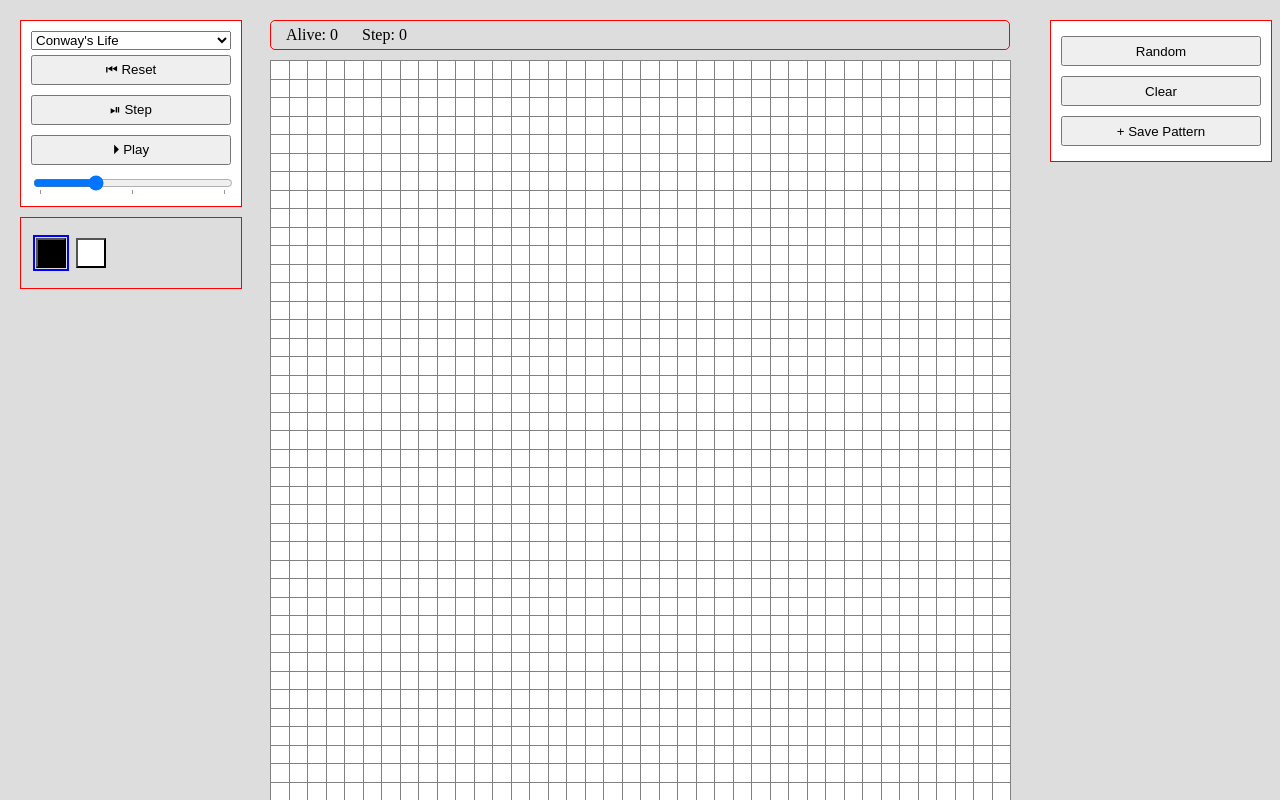
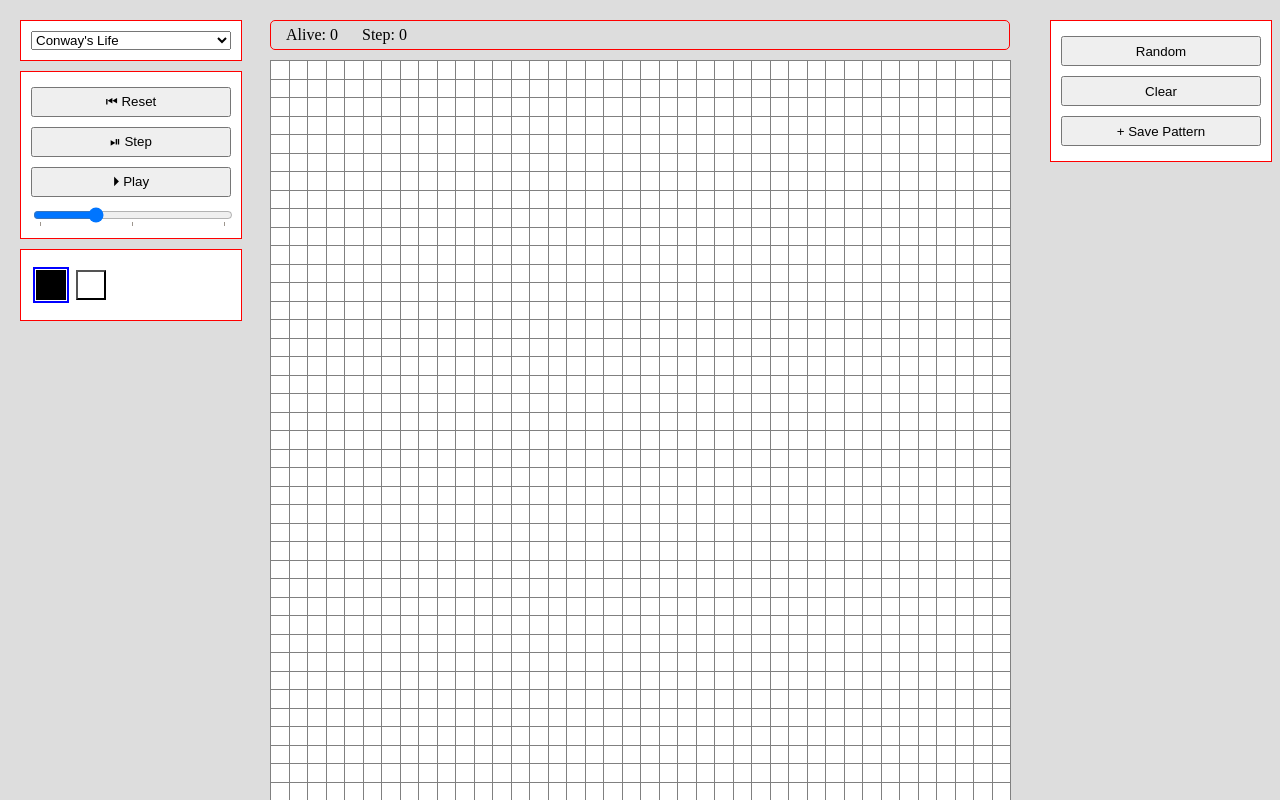
Before and after one commit to Hypercubed/CellularPlayground, an Angular app: page / in a window 1280 px wide. Built offline with nearby package versions, Linux system fonts and the light colour scheme.

Commit message:
patterns

```diff
--- a/src/app/app.component.html
+++ b/src/app/app.component.html
@@ -3,8 +3,8 @@
   class="game"
   [class]="'game--' + currentGame"
   [class.playing]="playing"
-  [style.--m]="game.sizeX"
-  [style.--n]="game.sizeY"
+  [style.--m]="game.width"
+  [style.--n]="game.height"
 >
   <aside id="left-side">
     <div class="controls">
@@ -16,8 +16,9 @@
           {{ game.value.title }}
         </option>
       </select>
+    </div>
+    <div class="controls">
       <button (click)="onReset()">⏮ Reset</button>
-
       <button (click)="doStep()" [disabled]="playing">⏯ Step</button>
       <button (click)="onTogglePlay()">
         {{ playing ? "⏸ Pause" : "⏵ Play" }}
@@ -36,7 +37,7 @@
         <option>5</option>
       </datalist>
     </div>
-    <div id="pallet">
+    <div id="pallet" class="controls">
       <div class="set" *ngFor="let set of game.pallet; trackBy: trackByMethod">
         <button
           *ngFor="let type of set; trackBy: trackByMethod"
--- a/src/app/app.component.scss
+++ b/src/app/app.component.scss
@@ -27,14 +27,13 @@
     &#right-side {
       right: 0;
     }
-  };
+  }
 
   #content {
     width: var(--board-width);
     padding: 20px;
     margin: 0 auto;
   }
-
 
   #board,
   .pattern-board {
@@ -208,20 +207,20 @@
     .cell {
       transition: unset;
 
-      &.cell--empty {
+      &.cell--b {
         background-color: black;
       }
 
-      &.cell--head {
+      &.cell--⚡︎ {
         color: yellow;
         background-color: blue;
       }
 
-      &.cell--tail {
+      &.cell--■ {
         background-color: red;
       }
 
-      &.cell--conductor {
+      &.cell--o {
         background-color: yellow;
       }
     }
--- a/src/app/app.component.ts
+++ b/src/app/app.component.ts
@@ -10,7 +10,7 @@ import {
 import { WireWorld } from "./games/wireworld";
 import { Ant } from "./games/ant";
 import { Life } from "./games/life";
-import { startingGrid, Wolfram } from "./games/wolfram";
+import { Wolfram } from "./games/wolfram";
 import { CellState, Game, makeGridWith } from "./games/game";
 import { KeyValue } from "@angular/common";
 // import { City } from "./games/city";
@@ -18,54 +18,79 @@ import { KeyValue } from "@angular/common";
 /* Defining the interface for the pattern. */
 interface GameListItem {
   title: string;
-  create: () => Game;
+  // create: () => Game;
+  Ctor: any;
+  options: any;
   patterns: Array<CellState[][]>;
 }
 
 const Games: Record<string, GameListItem> = {
-  life: { title: "Conway's Life", create: () => new Life(), patterns: [] },
+  life: {
+    title: "Conway's Life",
+    Ctor: Life,
+    options: {},
+    // create: () => new Life(),
+    patterns: [],
+  },
   historyLife: {
     title: "Conway's Life (History)",
-    create: () => new Life('b2s23'),
+    Ctor: Life,
+    options: { ruleString: "b2s23" },
     patterns: [],
   },
   torusLife: {
     title: "Conway's Life (Torus)",
-    create: () => new Life('b2s23', { continuous: true }),
+    Ctor: Life,
+    options: { ruleString: "b2s23", continuous: true },
     patterns: [],
   },
   // starTrekLife: {
   //   title: "Star Trek",
-  //   create: () => new Life('B3/S0248'),
+  //   create: () => new Life({ ruleString: 'B3/S0248' }),
   //   patterns: [],
   // },
   diamoebaLife: {
     title: "Diamoeba",
-    create: () => new Life('B35678/S5678'),
+    Ctor: Life,
+    options: { ruleString: "B35678/S5678" },
     patterns: [],
   },
   mazeLife: {
     title: "Maze",
-    create: () => new Life('B3/S12345'),
+    Ctor: Life,
+    options: { ruleString: "B3/S12345" },
     patterns: [],
   },
   ant: {
     title: "Langton's Ant",
-    create: () => new Ant(),
+    Ctor: Ant,
+    options: {},
     patterns: [],
   },
   torusAnt: {
     title: "Langton's Ant (Torus)",
-    create: () => new Ant({ continuous: true }),
+    Ctor: Ant,
+    options: { continuous: true },
     patterns: [],
   },
   wireWorld: {
     title: "WireWorld",
-    create: () => new WireWorld(),
+    Ctor: WireWorld,
+    options: {},
     patterns: [],
   },
-  rule30: { title: "Rule 30", create: () => new Wolfram(), patterns: [] },
-  rule110: { title: "Rule 110", create: () => new Wolfram(110), patterns: [] },
+  rule30: {
+    title: "Rule 30",
+    Ctor: Wolfram,
+    options: { N: 30 },
+    patterns: [],
+  },
+  rule110: {
+    title: "Rule 110",
+    Ctor: Wolfram,
+    options: { N: 110 },
+    patterns: [],
+  },
   // city: { title: 'City', create: () => new City, patterns: [] },
 };
 
@@ -90,7 +115,7 @@ export class AppComponent {
   private timeout = null;
   mouseDown = false;
 
-  @ViewChild('board', { static: true }) board: ElementRef;
+  @ViewChild("board", { static: true }) board: ElementRef;
 
   constructor(private readonly cdr: ChangeDetectorRef) {}
 
@@ -139,10 +164,7 @@ export class AppComponent {
         this.pause();
       }
 
-      const s =
-        e.buttons === 1
-          ? this.currentType
-          : this.game.emptyCell;
+      const s = e.buttons === 1 ? this.currentType : this.game.emptyCell;
 
       this.setCell(x, y, s);
     }
@@ -168,8 +190,8 @@ export class AppComponent {
     const dx = e.touches[0].clientX - el.offsetLeft;
     const dy = e.touches[0].clientY - el.offsetTop;
 
-    const x = Math.floor(dx / el.clientWidth * this.game.sizeX);
-    const y = Math.floor(dy / el.clientHeight * this.game.sizeY);
+    const x = Math.floor((dx / el.clientWidth) * this.game.width);
+    const y = Math.floor((dy / el.clientHeight) * this.game.height);
 
     this.setCell(x, y, this.currentType);
   }
@@ -185,16 +207,20 @@ export class AppComponent {
   setupGame(name: string) {
     this.gameItem = this.Games[name];
     this.resetGame();
-    // console.log(this.game.getRLE());
-    if (!/^\$+$/.test(this.game.getRLE())) {
-      this.gameItem.patterns[0] = this.game.getGridClone();
+    if (this.game.patterns && !this.gameItem.patterns.length) {
+      this.game.patterns.forEach((pattern: string) => {
+        if (pattern) {
+          this.gameItem.patterns.push(this.game.rleToGrid(pattern));
+        }
+      });
     }
     this.currentType = this.game.defaultCell;
   }
 
   resetGame() {
     this.stop();
-    this.game = this.gameItem.create();
+    const { Ctor, options } = this.gameItem;
+    this.game = new Ctor(options);
     this.game.reset();
   }
 
@@ -244,6 +270,7 @@ export class AppComponent {
 
   onAddPattern() {
     this.gameItem.patterns.push(this.game.getGridClone());
+    console.log(this.game.getRLE());
   }
 
   onUsePattern(g: CellState[][]) {
--- a/src/app/games/ant.ts
+++ b/src/app/games/ant.ts
@@ -44,12 +44,14 @@ const WHITE_DOWN = createAntState(Directions.DOWN, Colors.WHITE);
 const WHITE_LEFT = createAntState(Directions.LEFT, Colors.WHITE);
 
 const AntOptionsDefault = {
-  sizeX: 29,
-  sizeY: 29,
+  width: 29,
+  height: 29,
   continuous: false,
 };
 
 export class Ant extends Game {
+  readonly patterns = ["$$$$$$$$$$$$$$14b1▲"];
+
   stats = {
     Step: 0,
     Ants: 0,
@@ -69,15 +71,9 @@ export class Ant extends Game {
   ];
 
   pallet = [
-    [ WHITE_UP,
-    WHITE_DOWN,
-    WHITE_LEFT,
-    WHITE_RIGHT ],
-    [ BLACK_UP,
-    BLACK_DOWN,
-    BLACK_LEFT,
-    BLACK_RIGHT ],
-    [ BLACK, WHITE ]
+    [WHITE_UP, WHITE_DOWN, WHITE_LEFT, WHITE_RIGHT],
+    [BLACK_UP, BLACK_DOWN, BLACK_LEFT, BLACK_RIGHT],
+    [BLACK, WHITE],
   ];
 
   constructor(options?: Partial<GameOptions>) {
@@ -87,23 +83,9 @@ export class Ant extends Game {
     });
   }
 
-  reset() {
-    this.stats.Step = 0;
-    this.fillWith((x, y) => {
-      if (
-        y === Math.floor(this.sizeY / 2) &&
-        x === Math.floor(this.sizeX / 2)
-      ) {
-        return WHITE_UP;
-      }
-      return WHITE;
-    });
-    this.refreshStats();
-  }
-
   refreshStats() {
     this.stats.Ants =
-      this.sizeX * this.sizeY -
+      this.width * this.height -
       this.worldCountWhen(WHITE) -
       this.worldCountWhen(BLACK);
   }
--- a/src/app/games/game.ts
+++ b/src/app/games/game.ts
@@ -4,26 +4,37 @@ export interface CellState {
 }
 
 export interface GameOptions {
-  sizeX: number;
-  sizeY: number;
+  width: number;
+  height: number;
   continuous: boolean;
 }
 
 export const DEAD = createState("b");
 export const ALIVE = createState("o");
 
-export abstract class Game<T extends CellState = CellState> {
+const DefaultGameOptions = {
+  width: 40,
+  height: 40,
+  continuous: false,
+};
+
+export abstract class Game<
+  T extends CellState = CellState,
+  O extends GameOptions = GameOptions
+> {
+  patterns: string[] = [];
+
   /* Array of all possible states
-    * The first state is the default state
-    * The last state is the state that is used when the cell is empty
-    */
+   * The first state is the default state
+   * The last state is the state that is used when the cell is empty
+   */
   states: T[];
 
   /* Array of states that are shown in the pallet */
   pallet: T[][];
 
-  sizeX: number;
-  sizeY: number;
+  width: number;
+  height: number;
   stats: Record<string, any>;
 
   /* If true, the grid is a torus */
@@ -43,11 +54,17 @@ export abstract class Game<T extends CellState = CellState> {
   }
 
   protected currentGrid: T[][];
+  protected options: O;
 
-  constructor(options?: Partial<GameOptions>) {
-    if (options) {
-      Object.assign(this, options);
-    }
+  constructor(options?: Partial<O>) {
+    this.options = {
+      ...DefaultGameOptions,
+      ...options,
+    } as O;
+
+    this.width = this.options.width;
+    this.height = this.options.height;
+    this.continuous = this.options.continuous;
   }
 
   refreshStats() {
@@ -56,19 +73,24 @@ export abstract class Game<T extends CellState = CellState> {
 
   reset() {
     this.fillWith(DEAD as T);
+    if (this.patterns?.length > 0) {
+      const g = this.rleToGrid(this.patterns[0]);
+      this.setGrid(g);
+    }
     this.stats.Step = 0;
+    this.refreshStats();
   }
 
   fillWith(c?: T | ((x: number, y: number) => T)) {
-    c ||= this.emptyCell
-    this.currentGrid = makeGridWith(this.sizeX, this.sizeY, c);
+    c ||= this.emptyCell;
+    this.currentGrid = makeGridWith(this.width, this.height, c);
     this.refreshStats();
   }
 
   getWorld(): T[] {
     let c = [];
-    for (let x = 0; x < this.sizeX; x++) {
-      for (let y = 0; y < this.sizeY; y++) {
+    for (let x = 0; x < this.width; x++) {
+      for (let y = 0; y < this.height; y++) {
         c.push(this.getCell(x, y));
       }
     }
@@ -77,8 +99,8 @@ export abstract class Game<T extends CellState = CellState> {
 
   getWorldWhen(s: T): T[] {
     let c = [];
-    for (let x = 0; x < this.sizeX; x++) {
-      for (let y = 0; y < this.sizeY; y++) {
+    for (let x = 0; x < this.width; x++) {
+      for (let y = 0; y < this.height; y++) {
         const ss = this.getCell(x, y);
         if (ss?.state === s.state) c.push(ss);
       }
@@ -120,8 +142,8 @@ export abstract class Game<T extends CellState = CellState> {
 
   worldCountWhen(s: T): number {
     let c = 0;
-    for (let x = 0; x < this.sizeX; x++) {
-      for (let y = 0; y < this.sizeY; y++) {
+    for (let x = 0; x < this.width; x++) {
+      for (let y = 0; y < this.height; y++) {
         c += +(this.getCell(x, y)?.state === s.state);
       }
     }
@@ -130,8 +152,8 @@ export abstract class Game<T extends CellState = CellState> {
 
   getCell(x: number, y: number): T {
     if (this.continuous) {
-      x = (x + this.sizeX) % this.sizeX;
-      y = (y + this.sizeY) % this.sizeY;
+      x = (x + this.width) % this.width;
+      y = (y + this.height) % this.height;
     } else {
       if (x < 0 || y < 0) return this.emptyCell;
       if (y >= this.currentGrid.length || x >= this.currentGrid[y]?.length)
@@ -142,8 +164,8 @@ export abstract class Game<T extends CellState = CellState> {
 
   immediatelySetCell(x: number, y: number, s: T) {
     if (this.continuous) {
-      x = (x + this.sizeX) % this.sizeX;
-      y = (y + this.sizeY) % this.sizeY;
+      x = (x + this.width) % this.width;
+      y = (y + this.height) % this.height;
     } else {
       if (x < 0 || y < 0) return this.emptyCell;
       if (y >= this.currentGrid.length || x >= this.currentGrid[y]?.length)
@@ -156,8 +178,8 @@ export abstract class Game<T extends CellState = CellState> {
   doStep() {
     const changes = [];
 
-    for (let x = 0; x < this.sizeX; x++) {
-      for (let y = 0; y < this.sizeY; y++) {
+    for (let x = 0; x < this.width; x++) {
+      for (let y = 0; y < this.height; y++) {
         const c = this.getCell(x, y);
         const n = this.getNextCell(x, y);
         if (n !== c) {
@@ -182,8 +204,8 @@ export abstract class Game<T extends CellState = CellState> {
     let l = "";
     let c = 0;
 
-    for (let y = 0; y < this.sizeY; y++) {
-      for (let x = 0; x < this.sizeX; x++) {
+    for (let y = 0; y < this.height; y++) {
+      for (let x = 0; x < this.width; x++) {
         const t = this.getCell(x, y)?.token;
         if (t !== l) {
           if (l !== "") rle += c + l;
@@ -200,12 +222,42 @@ export abstract class Game<T extends CellState = CellState> {
 
     // normalize
     const b = this.emptyCell.token;
-    rle = rle.replace(new RegExp(`${b}`, 'g'), "b");
+    rle = rle.replace(new RegExp(`${b}`, "g"), "b");
 
     const o = this.defaultCell.token;
-    rle = rle.replace(new RegExp(`${o}`, 'g'), "o");
+    rle = rle.replace(new RegExp(`${o}`, "g"), "o");
 
-    return rle.replace(/\d+b\$/g, "$"); // Remove trailing blanks
+    rle = rle.replace(/\d+b\$/g, "$"); // Remove trailing blanks
+    rle = rle.replace(/\$+$/, ""); // Remove trailing newlines
+
+    return rle; // Remove trailing blanks
+  }
+
+  rleToGrid(rle: string) {
+    const g = makeGridWith(this.width, this.height, this.emptyCell);
+
+    let x = 0;
+    let y = 0;
+
+    const r = rle.split("$");
+
+    for (const c of r) {
+      const m = c.matchAll(/(\d+)(\D+)/g);
+      for (const [_, count, token] of m) {
+        const s = this.tokenToState(token);
+        for (let i = 0; i < +count; i++) {
+          g[y][x++] = s;
+        }
+      }
+
+      x = 0;
+      y++;
+    }
+    return g;
+  }
+
+  tokenToState(token: string) {
+    return this.states.find((s) => s.token === token) || this.emptyCell;
   }
 
   getGridClone() {
@@ -213,17 +265,17 @@ export abstract class Game<T extends CellState = CellState> {
   }
 
   setGrid(g: T[][]) {
-    for (let x = 0; x < this.sizeX; x++) {
-      for (let y = 0; y < this.sizeY; y++) {
-        this.currentGrid[y][x] = g[y][x];
+    for (let x = 0; x < this.width; x++) {
+      for (let y = 0; y < this.height; y++) {
+        this.currentGrid[y][x] = g?.[y]?.[x] || this.emptyCell;
       }
     }
     this.refreshStats();
   }
 
   protected getNextField() {
-    for (let y = 0; y < this.sizeX; y++) {
-      for (let x = 0; x < this.sizeY; x++) {
+    for (let y = 0; y < this.width; y++) {
+      for (let x = 0; x < this.height; x++) {
         return this.getNextCell(x, y);
       }
     }
@@ -245,12 +297,12 @@ export function createState<T extends CellState = CellState>(
 }
 
 export function makeGridWith<T extends CellState = CellState>(
-  sizeX: number,
-  sizeY: number,
+  width: number,
+  height: number,
   c: T | ((x: number, y: number) => T)
 ) {
-  return Array.from({ length: sizeY }, (_, y) => {
-    return Array.from({ length: sizeX }, (_, x) => {
+  return Array.from({ length: height }, (_, y) => {
+    return Array.from({ length: width }, (_, x) => {
       return typeof c === "function" ? c(x, y) : c;
     });
   });
--- a/src/app/games/life.ts
+++ b/src/app/games/life.ts
@@ -1,12 +1,19 @@
 import { ALIVE, DEAD, Game, GameOptions } from "./game";
 
+interface LifeOptions extends GameOptions {
+  ruleString: string;
+}
+
 const LifeDefaultOptions = {
-  sizeX: 40,
-  sizeY: 40,
+  width: 40,
+  height: 40,
   continuous: false,
+  ruleString: "b3s23",
 };
 
 export class Life extends Game {
+  readonly patterns = [""];
+
   stats = {
     Step: 0,
     Alive: 0,
@@ -18,18 +25,20 @@ export class Life extends Game {
   birth: number[];
   survive: number[];
 
-  constructor(ruleString: string = 'b3s23', options?: Partial<GameOptions>) {
+  protected options: LifeOptions;
+
+  constructor(options?: Partial<LifeOptions>) {
     super({
       ...LifeDefaultOptions,
       ...options,
     });
 
-    ruleString = ruleString.toLowerCase();
+    const ruleString = this.options.ruleString.toLowerCase();
 
     const [, b, s] = ruleString.split(/[sbSB]+/);
 
-    this.birth = b.split('').map(Number);
-    this.survive = s.split('').map(Number);
+    this.birth = b.split("").map(Number);
+    this.survive = s.split("").map(Number);
   }
 
   getNextCell(x: number, y: number) {
--- a/src/app/games/wireworld.ts
+++ b/src/app/games/wireworld.ts
@@ -2,36 +2,33 @@
 currents in wires and makes it relatively easy to build logic gates
 and other digital circuits. */
 
-import { createState, Game } from "./game";
+import { ALIVE, createState, DEAD, Game, GameOptions } from "./game";
 
-const EMPTY = createState("empty", "□");
-const HEAD = createState("head", "⚡︎");
-const TAIL = createState("tail", "■");
-const CONDUCTOR = createState("conductor", "■");
+const HEAD = createState("⚡︎");
+const TAIL = createState("■");
 
 export class WireWorld extends Game {
-  name = "WireWorld";
+  readonly patterns = [
+    "",
+    "$$$$$$3b1■1⚡︎3o7b1■1⚡︎$2b1o5b7o1■1b3o$3b5o7b1■1⚡︎3b1o$20b1o$20b1o$20b1o$20b1o$21b1o$20b3o1■1⚡︎5o$21b1o$20b1o$20b1o$20b1o$20b1o$3b1■1⚡︎3o7b1■1⚡︎3b1o$2b1o5b7o1b1⚡︎3o$3b5o7b1■1⚡︎",
+  ];
 
   stats = {
     Step: 0,
     Electrons: 0,
   };
 
-  sizeX = 30;
-  sizeY = 30;
+  width = 30;
+  height = 30;
 
-  states = [CONDUCTOR, HEAD, TAIL, EMPTY];
-  pallet = [[CONDUCTOR, EMPTY], [HEAD, TAIL]];
+  states = [ALIVE, HEAD, TAIL, DEAD];
+  pallet = [
+    [ALIVE, DEAD],
+    [HEAD, TAIL],
+  ];
 
-  constructor() {
-    super();
-    this.fillWith(EMPTY);
-  }
-
-  reset() {
-    this.fillWith(EMPTY);
-    this.stats.Step = 0;
-    this.refreshStats();
+  constructor(options?: Partial<GameOptions>) {
+    super(options);
   }
 
   /*
@@ -43,8 +40,8 @@ export class WireWorld extends Game {
   getNextCell(x: number, y: number) {
     const a = this.getCell(x, y);
     if (a.state === HEAD.state) return TAIL;
-    if (a.state === TAIL.state) return CONDUCTOR;
-    if (a.state === CONDUCTOR.state) {
+    if (a.state === TAIL.state) return ALIVE;
+    if (a.state === ALIVE.state) {
       const c = this.neighborhoodCountWhen(x, y, HEAD);
       if (c === 1 || c === 2) {
         return HEAD;
--- a/src/app/games/wolfram.ts
+++ b/src/app/games/wolfram.ts
@@ -1,25 +1,21 @@
-import { ALIVE, CellState, createState, DEAD, Game, GameOptions, makeGridWith } from "./game";
-
-export const startingGrid = (sizeX: number = 43, sizeY: number = 22) =>
-  makeGridWith(sizeX, sizeY, (x, y) => {
-    if (y === 0 && x === Math.floor(sizeX / 2)) return ALIVE;
-    return DEAD;
-  });
+import { ALIVE, CellState, DEAD, Game, GameOptions } from "./game";
 
 const defaultWolframOptions = {
-  sizeX: 43,
-  sizeY: 22,
+  width: 43,
+  height: 22,
   continuous: false,
 };
 
 export class Wolfram extends Game {
+  readonly patterns = ["21b1o"];
+
   stats = {
     Step: 0,
     Alive: 0,
   };
 
-  sizeX = 86 / 2;
-  sizeY = 44 / 2;
+  width = 86 / 2;
+  height = 44 / 2;
 
   states = [ALIVE, DEAD];
   pallet = [[ALIVE, DEAD]];
@@ -29,7 +25,7 @@ export class Wolfram extends Game {
   constructor(N: number = 30, options?: Partial<GameOptions>) {
     super({
       ...defaultWolframOptions,
-      ...options
+      ...options,
     });
 
     const s = ("00000000" + N.toString(2)).slice(-8);
@@ -39,12 +35,6 @@ export class Wolfram extends Game {
         return n;
       })
       .reverse();
-  }
-
-  reset() {
-    this.currentGrid = startingGrid(this.sizeX, this.sizeY);
-    this.stats.Step = 0;
-    this.refreshStats();
   }
 
   getNextCell(x: number, y: number) {
```
Also changed, not shown: src/app/games/city.ts (+5 -5 lines).
